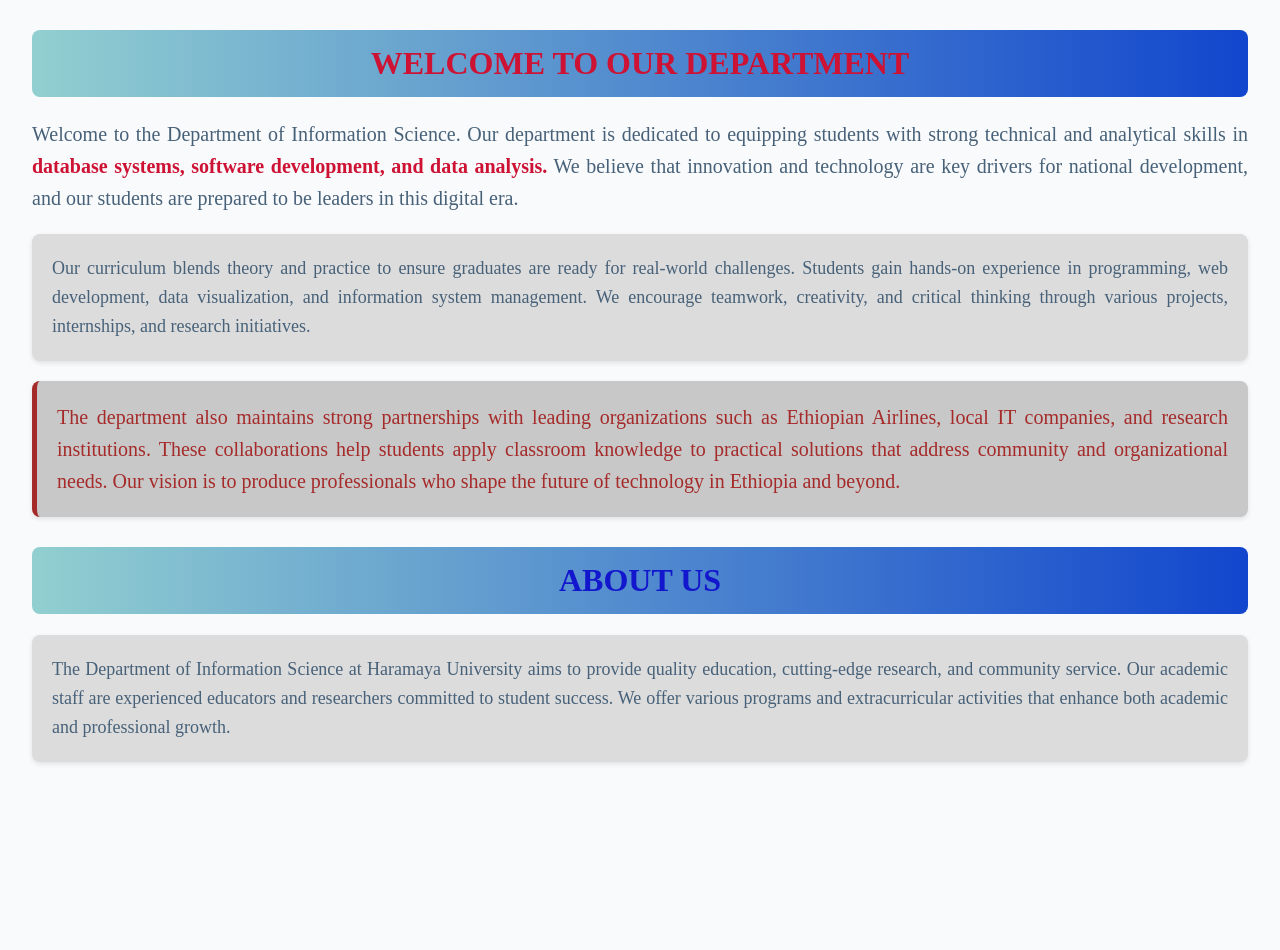
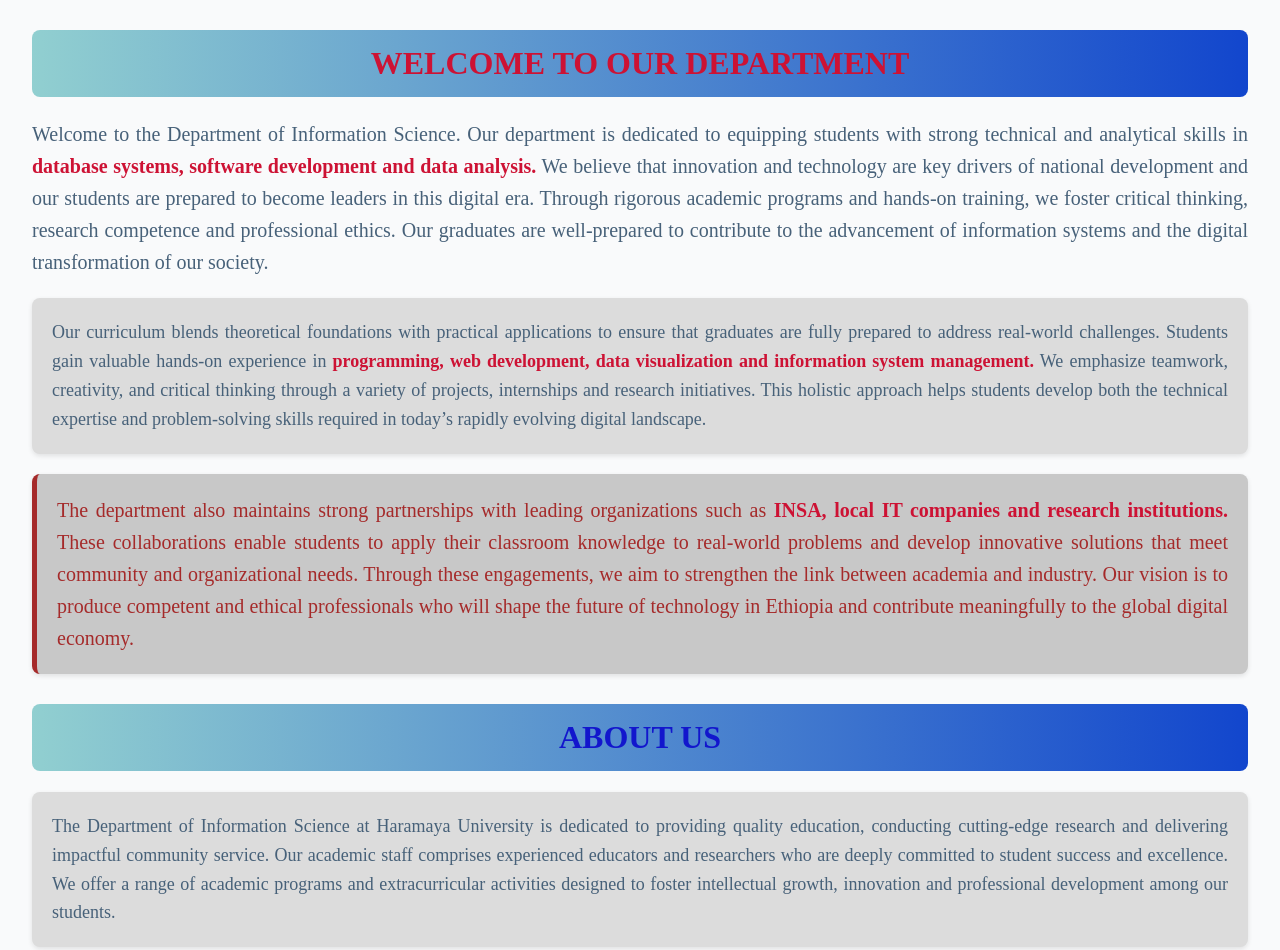
Before and after one commit to urjiiko1/IP-Practice, a plain HTML site: page Frontend/Pages/apply_css.html in a window 1280 px wide. Before the commit the page ends 800 px from the top, so only its background shows below. Drawn offline with Linux system fonts and the light colour scheme.

Commit message:
updated paragraph for external css

```diff
--- a/Frontend/Pages/apply_css.html
+++ b/Frontend/Pages/apply_css.html
@@ -82,37 +82,51 @@
     <p>
   Welcome to the Department of Information Science. Our department is
   dedicated to equipping students with strong technical and analytical
-      skills in <span>database systems, software development, and data analysis.</span> We
-      believe that innovation and technology are key drivers for national
-      development, and our students are prepared to be leaders in this digital
-      era.
+  skills in <span>database systems, software development and data analysis.</span>
+  We believe that innovation and technology are key drivers of national
+  development and our students are prepared to become leaders in this
+  digital era. Through rigorous academic programs and hands-on training,
+  we foster critical thinking, research competence and professional ethics.
+  Our graduates are well-prepared to contribute to the advancement of
+  information systems and the digital transformation of our society.
 </p>
 
+
     <p class="sec-p">
-      Our curriculum blends theory and practice to ensure graduates are ready
-      for real-world challenges. Students gain hands-on experience in
-      programming, web development, data visualization, and information system
-      management. We encourage teamwork, creativity, and critical thinking
-      through various projects, internships, and research initiatives.
+  Our curriculum blends theoretical foundations with practical applications to
+  ensure that graduates are fully prepared to address real-world challenges.
+  Students gain valuable hands-on experience in <span>programming, web
+  development, data visualization and information system management.</span>
+  We emphasize teamwork, creativity, and critical thinking through a variety of
+  projects, internships and research initiatives. This holistic approach helps
+  students develop both the technical expertise and problem-solving skills
+  required in today’s rapidly evolving digital landscape.
 </p>
 
+
     <p id="third-p">
-      The department also maintains strong partnerships with leading
-      organizations such as Ethiopian Airlines, local IT companies, and research
-      institutions. These collaborations help students apply classroom knowledge
-      to practical solutions that address community and organizational needs.
-      Our vision is to produce professionals who shape the future of technology
-      in Ethiopia and beyond.
+  The department also maintains strong partnerships with leading organizations
+  such as <span>INSA, local IT companies and research institutions.</span> These
+  collaborations enable students to apply their classroom knowledge to
+  real-world problems and develop innovative solutions that meet community and
+  organizational needs. Through these engagements, we aim to strengthen the
+  link between academia and industry. Our vision is to produce competent and
+  ethical professionals who will shape the future of technology in Ethiopia and
+  contribute meaningfully to the global digital economy.
 </p>
+
 
     <h1>About Us</h1>
 
     <p class="sec-p">
-      The Department of Information Science at Haramaya University aims to
-      provide quality education, cutting-edge research, and community service.
-      Our academic staff are experienced educators and researchers committed to
-      student success. We offer various programs and extracurricular activities
-      that enhance both academic and professional growth.
+
+  The Department of Information Science at Haramaya University is dedicated to
+  providing quality education, conducting cutting-edge research and delivering
+  impactful community service. Our academic staff comprises experienced
+  educators and researchers who are deeply committed to student success and
+  excellence. We offer a range of academic programs and extracurricular
+  activities designed to foster intellectual growth, innovation and
+  professional development among our students.
 </p>
   </body>
 </html>
```
Lines whose indentation alone changed are shown as unchanged.
